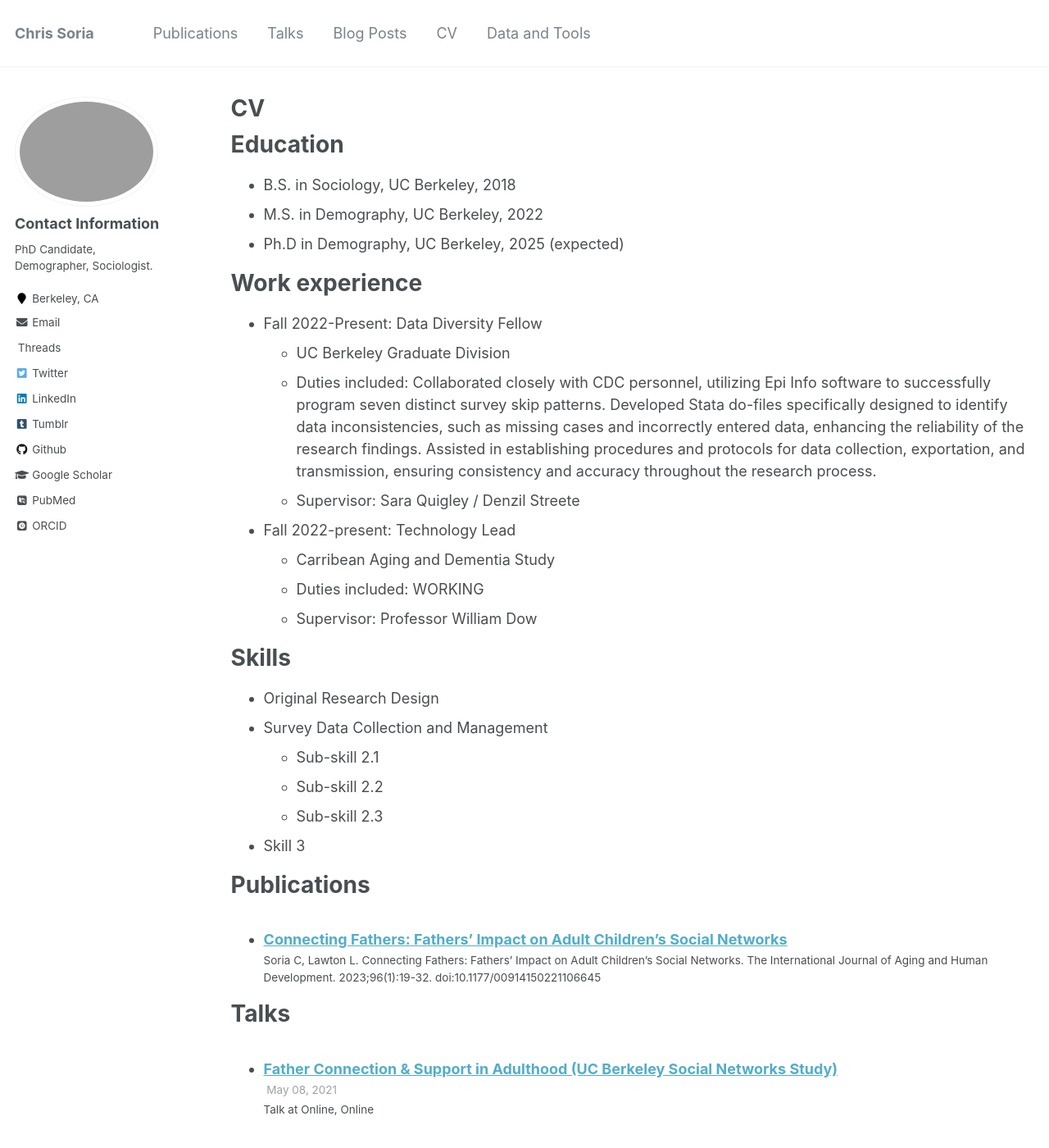
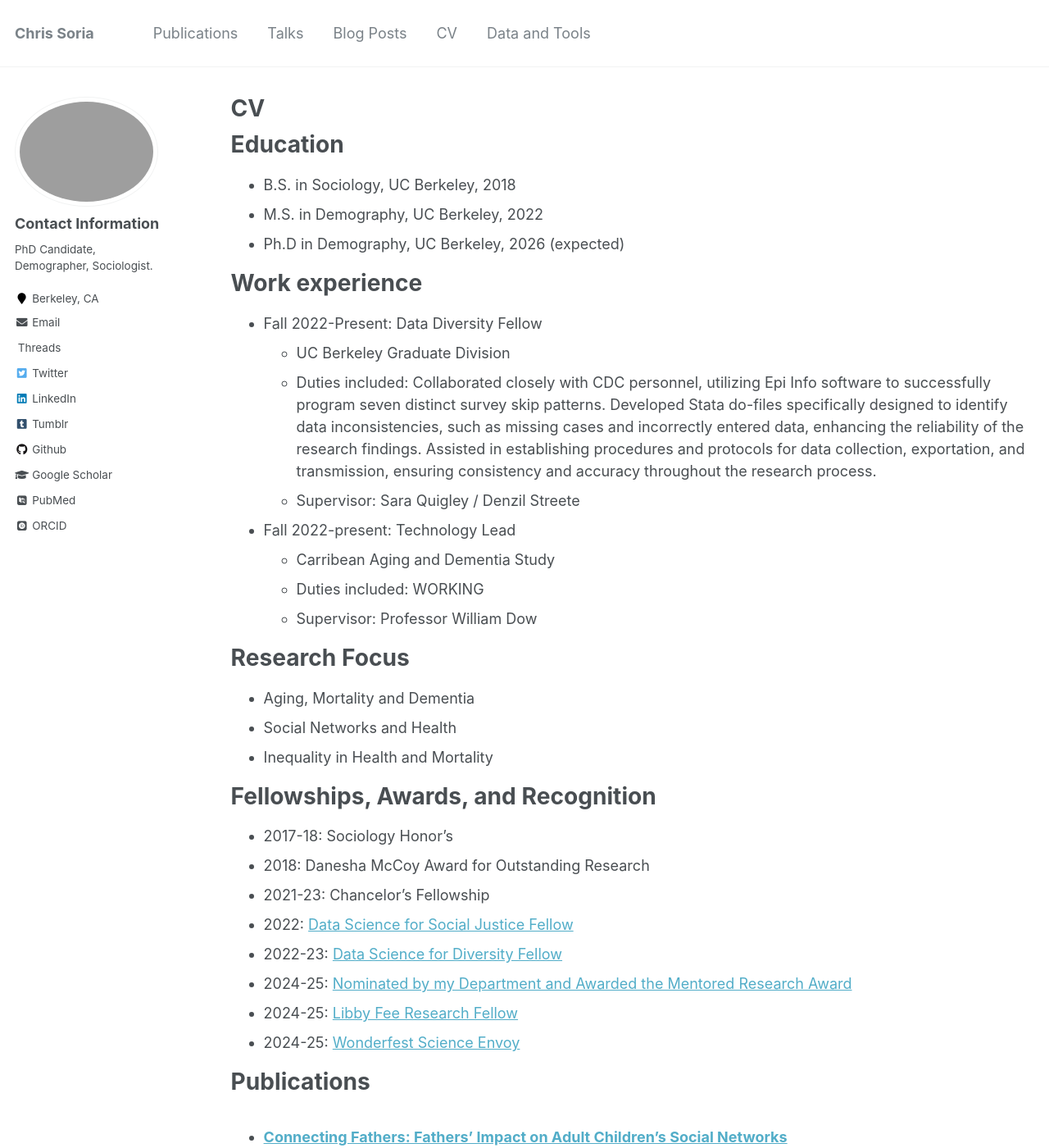
Before and after one commit to chrissoria/chrissoria.github.io, a Jekyll site: the page built from _pages/cv.md, in a window 1280 px wide and 1400 px high. Shown: the whole window at 82% size. Built offline with Jekyll 4.4.1, drawn with Linux system fonts in a browser that asks for light colours; some web fonts are replaced; some of the changed text lies outside the part shown.

Commit message:
updated my cv

```diff
--- a/_pages/cv.md
+++ b/_pages/cv.md
@@ -13,7 +13,7 @@ Education
 ======
 * B.S. in Sociology, UC Berkeley, 2018
 * M.S. in Demography, UC Berkeley, 2022
-* Ph.D in Demography, UC Berkeley, 2025 (expected)
+* Ph.D in Demography, UC Berkeley, 2026 (expected)
 
 Work experience
 ======
@@ -30,14 +30,22 @@ Work experience
   * Duties included: WORKING
   * Supervisor: Professor William Dow
 
-Skills
+Research Focus
 ======
-* Original Research Design
-* Survey Data Collection and Management
-  * Sub-skill 2.1
-  * Sub-skill 2.2
-  * Sub-skill 2.3
-* Skill 3
+* Aging, Mortality and Dementia
+* Social Networks and Health
+* Inequality in Health and Mortality
+
+Fellowships, Awards, and Recognition
+=======
+* 2017-18: Sociology Honor's
+* 2018: Danesha McCoy Award for Outstanding Research
+* 2021-23: Chancelor's Fellowship
+* 2022: <a href="https://dlab.berkeley.edu/people/christopher-soria">Data Science for Social Justice Fellow</a>
+* 2022-23: <a href="https://grad.berkeley.edu/graduate-diversity/contact-ogd/diversity-and-community-fellows/">Data Science for Diversity Fellow</a>
+* 2024-25: <a href="https://gradapp.berkeley.edu/portal/fellowships?cmd=mentoredres">Nominated by my Department and Awarded the Mentored Research Award</a>
+* 2024-25: <a href="https://ggsc.berkeley.edu/who_we_are/our_people/fellows/current_fellows">Libby Fee Research Fellow</a>
+* 2024-25: <a href="https://wonderfest.org/science-envoy/">Wonderfest Science Envoy</a>
 
 Publications
 ======
@@ -53,4 +61,4 @@ Talks
 
 Service and leadership
 ======
-* Currently signed in to 43 different slack teams
+* Getting in Grad School Mentor (2022-2023)
```
Also changed, not shown: 1 other file.
